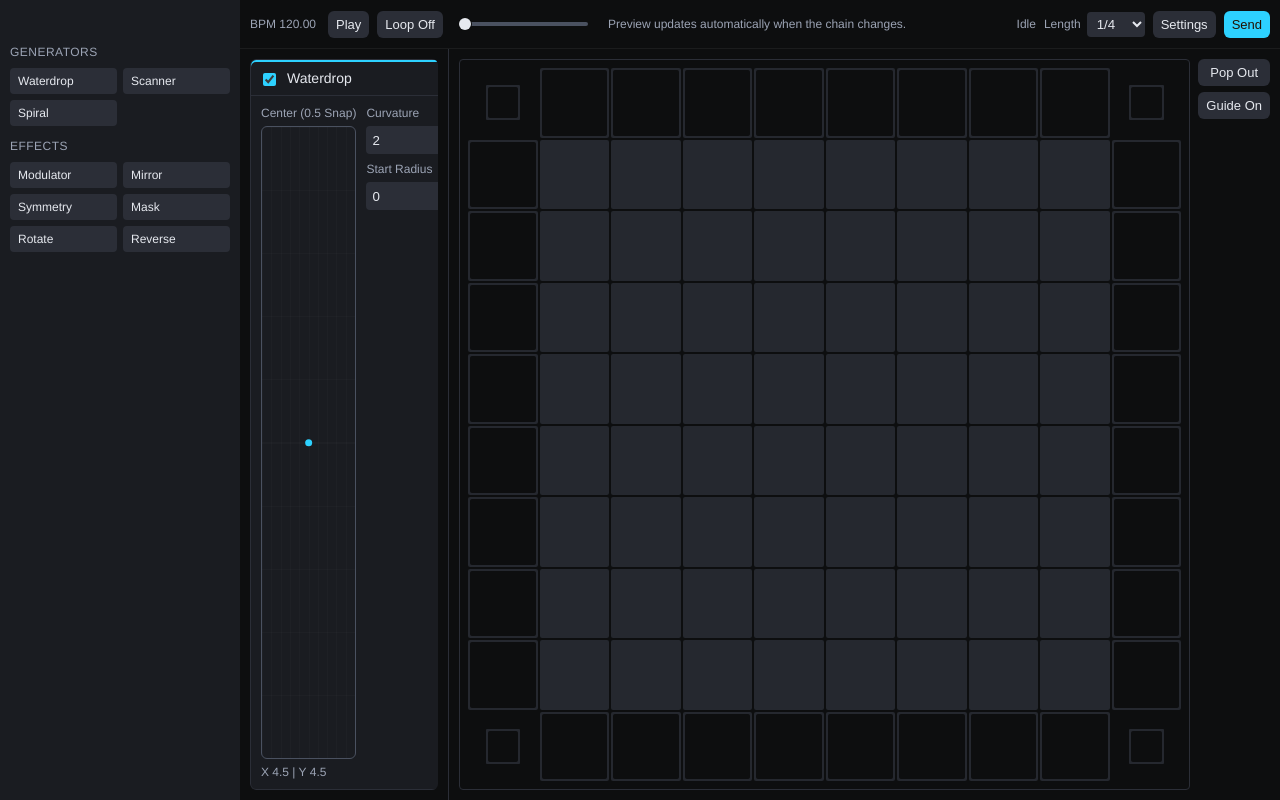
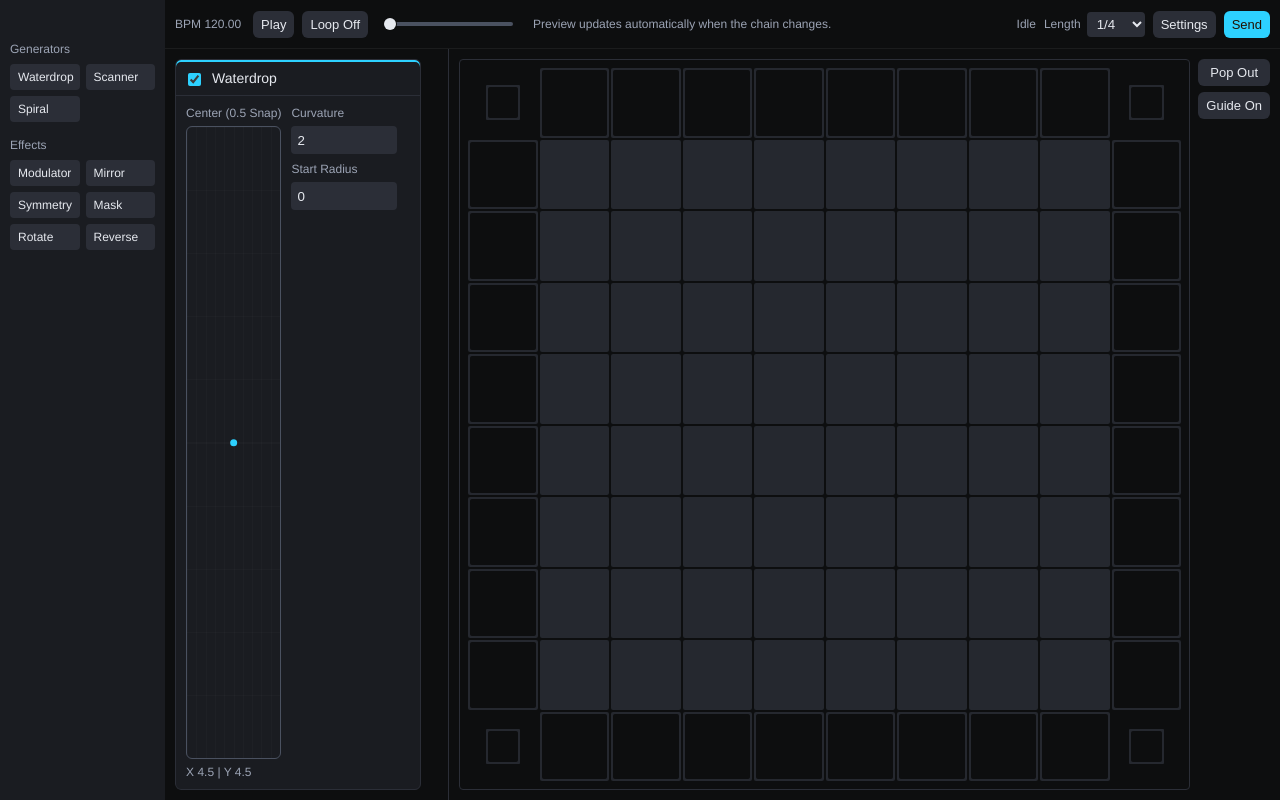
Before and after one commit to sihyunlts/compass, a Svelte app: page / in a window 1280 px wide. Built offline with nearby package versions, Linux system fonts and the light colour scheme.

Commit message:
refactor(renderer): simplify browser panel layout styles

```diff
--- a/src/renderer/components/BrowserPanel.svelte
+++ b/src/renderer/components/BrowserPanel.svelte
@@ -107,27 +107,18 @@
 
 <style lang="scss">
   .browser-panel {
-    --window-control-zone-height: var(--gap-48);
-    --window-control-zone-width: 5rem;
-
-    flex: 0 0 var(--sidebar-width, 240px);
+    flex: 0 0 var(--sidebar-width);
     padding: var(--gap-10);
     background: var(--neutral-10);
-    width: var(--sidebar-width, 240px);
-    min-width: 0;
-    min-height: 0;
-    overflow-y: hidden;
-    display: flex;
-    flex-direction: column;
-    position: relative;
+    width: var(--sidebar-width);
 
     &::before {
       content: '';
       position: absolute;
       left: 0;
       top: 0;
-      width: 100%;
-      height: var(--window-control-zone-height);
+      width: var(--sidebar-width);
+      height: var(--gap-48);
       -webkit-app-region: drag;
       z-index: -1;
     }
@@ -136,45 +127,39 @@
   .browser-view {
     margin-top: var(--gap-32);
     border-radius: var(--radius-4);
-    min-height: 0;
     overflow-y: auto;
     flex: 1;
   }
 
   .browser-group {
-    margin-bottom: var(--gap-10);
+    display: flex;
+    flex-direction: column;
+    margin-bottom: var(--gap-16);
+    gap: var(--gap-8);
 
     &-title {
-      margin: var(--gap-0);
       font-size: var(--text-12);
       color: var(--neutral-50);
-      letter-spacing: 0.04em;
-      text-transform: uppercase;
     }
   }
 
   .browser-list {
-    margin: var(--gap-8) var(--gap-0) var(--gap-0);
+    margin: var(--gap-0);
     padding: var(--gap-0);
     list-style: none;
     display: grid;
     grid-template-columns: repeat(2, minmax(0, 1fr));
     gap: var(--gap-6);
-    -webkit-app-region: no-drag;
   }
 
   .browser-item {
     border-radius: var(--radius-4);
     padding: var(--gap-6) var(--gap-8);
     font-size: var(--text-12);
-    user-select: none;
-    -webkit-user-drag: none;
-    cursor: grab;
     background: var(--neutral-20);
 
     &:global(.is-dragging) {
       opacity: 0.7;
-      cursor: grabbing;
     }
   }
 </style>
```
